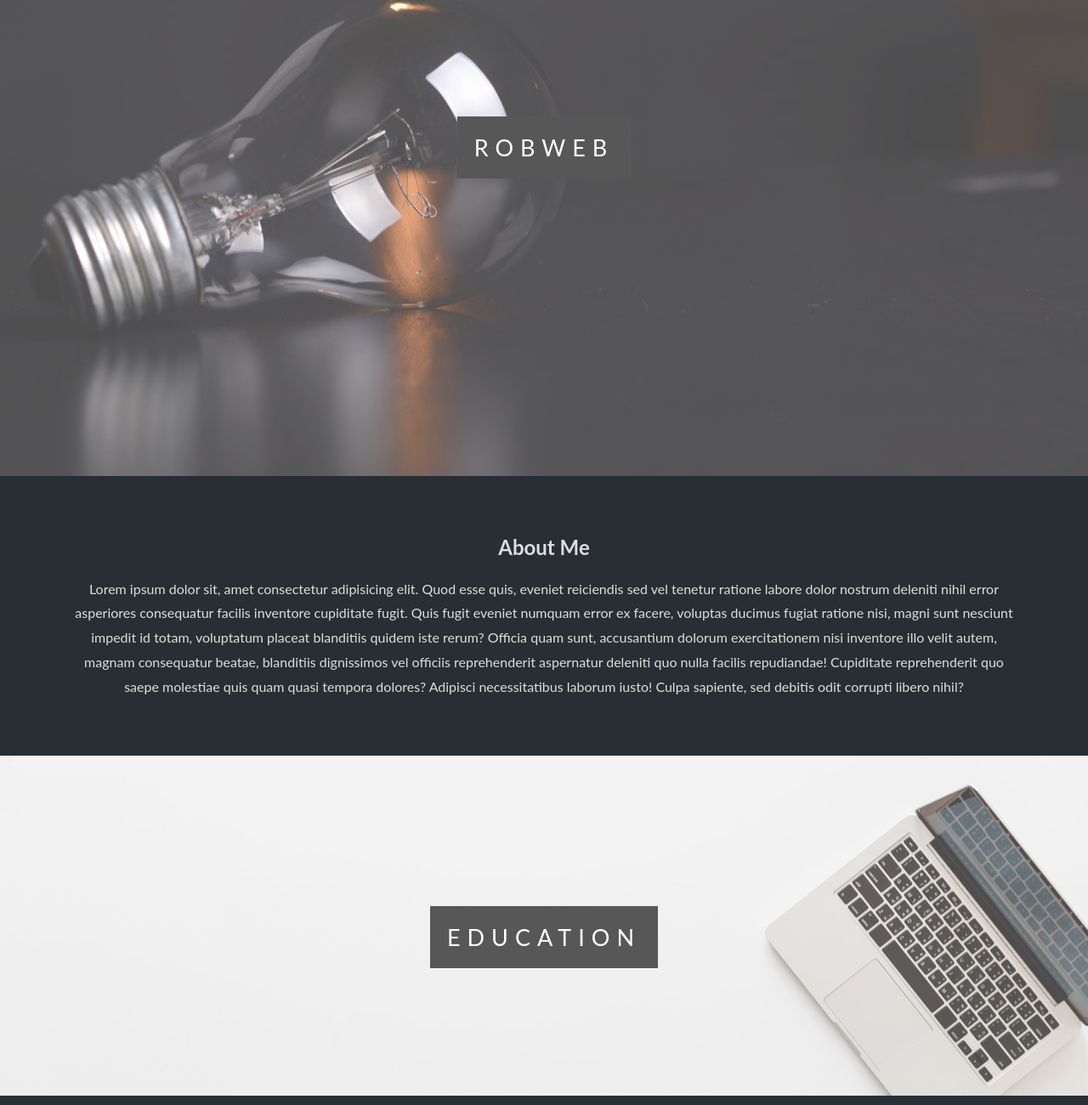
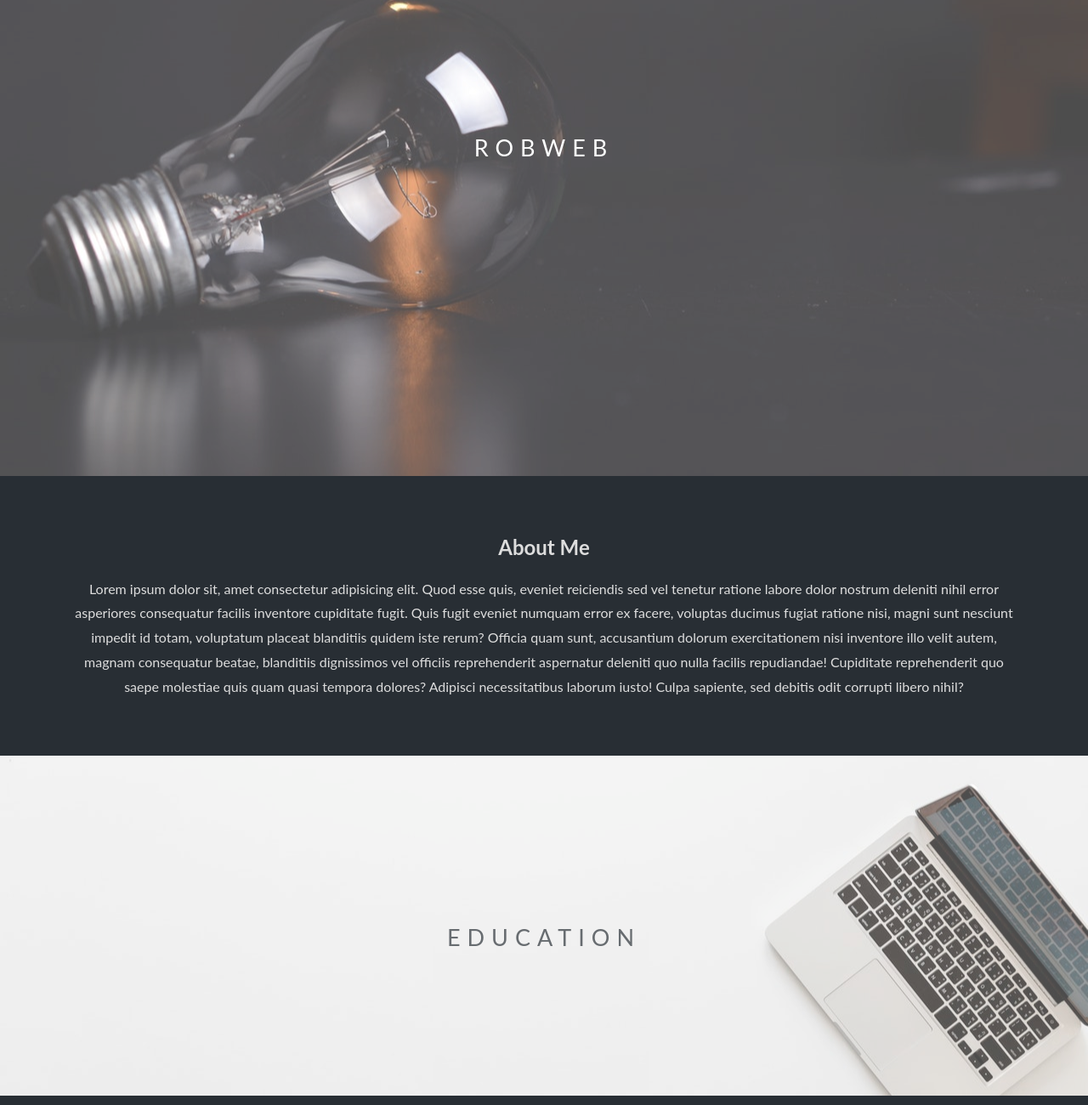
Before and after one commit to robswei/RobWeb, a plain HTML site: page index.html in a window 1280 px wide. Shown: the part 240-1540 px from the top of the page at 85% size. Drawn offline with Linux system fonts and the light colour scheme.

Commit message:
Reset scrolling, updated font colors

```diff
--- a/index.html
+++ b/index.html
@@ -12,7 +12,7 @@
 <body>
     <div class="pimg1">
         <div class="ptext">
-            <span class="border">
+            <span class="border white">
                 RobWeb
             </span>
         </div>
@@ -31,7 +31,7 @@
 
     <div class="pimg2">
         <div class="ptext">
-            <span class="border">
+            <span class="border black">
                 Education
             </span>
         </div>
@@ -69,7 +69,7 @@
 
     <div class="pimg1 last">
         <div class="ptext">
-            <span class="border">
+            <span class="border white">
                 @theappleguy818
             </span>
         </div>
--- a/style/style.css
+++ b/style/style.css
@@ -61,8 +61,14 @@ body, html{
     padding: 20px;
 }
 
-.ptext .border.transparent{
+.ptext .border.black{
     background-color: transparent;
+    color: #282e34;
+}
+
+.ptext .border.white{
+    background-color: transparent;
+    color: #fff;
 }
 
 .pimg1.last .ptext .border {
@@ -71,6 +77,6 @@ body, html{
 
 @media(max-width: 568px){
     .pimg1, .pimg2, .pimg3{
-        background-attachment: fixed;
+        background-attachment: scroll;
     }
 }
```
